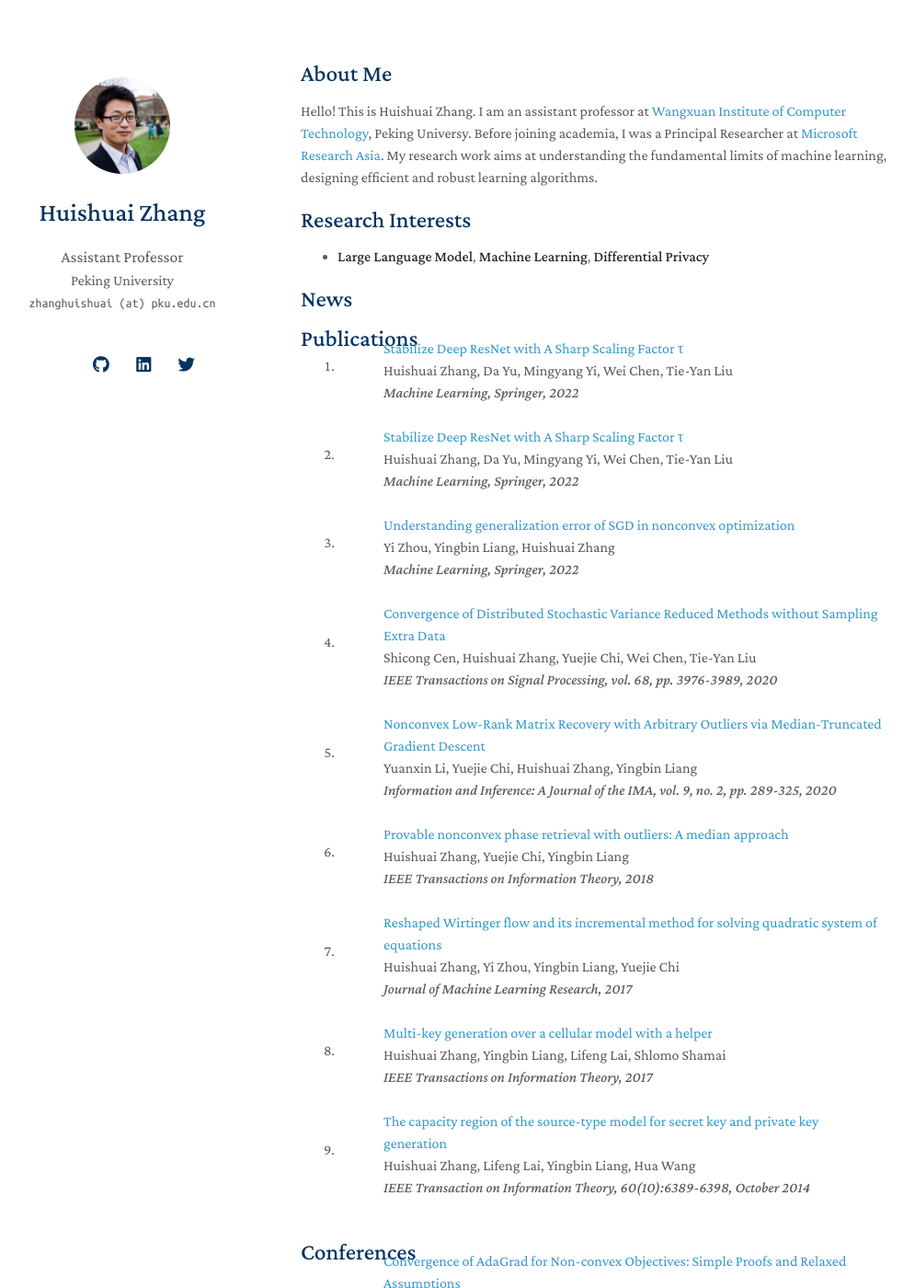
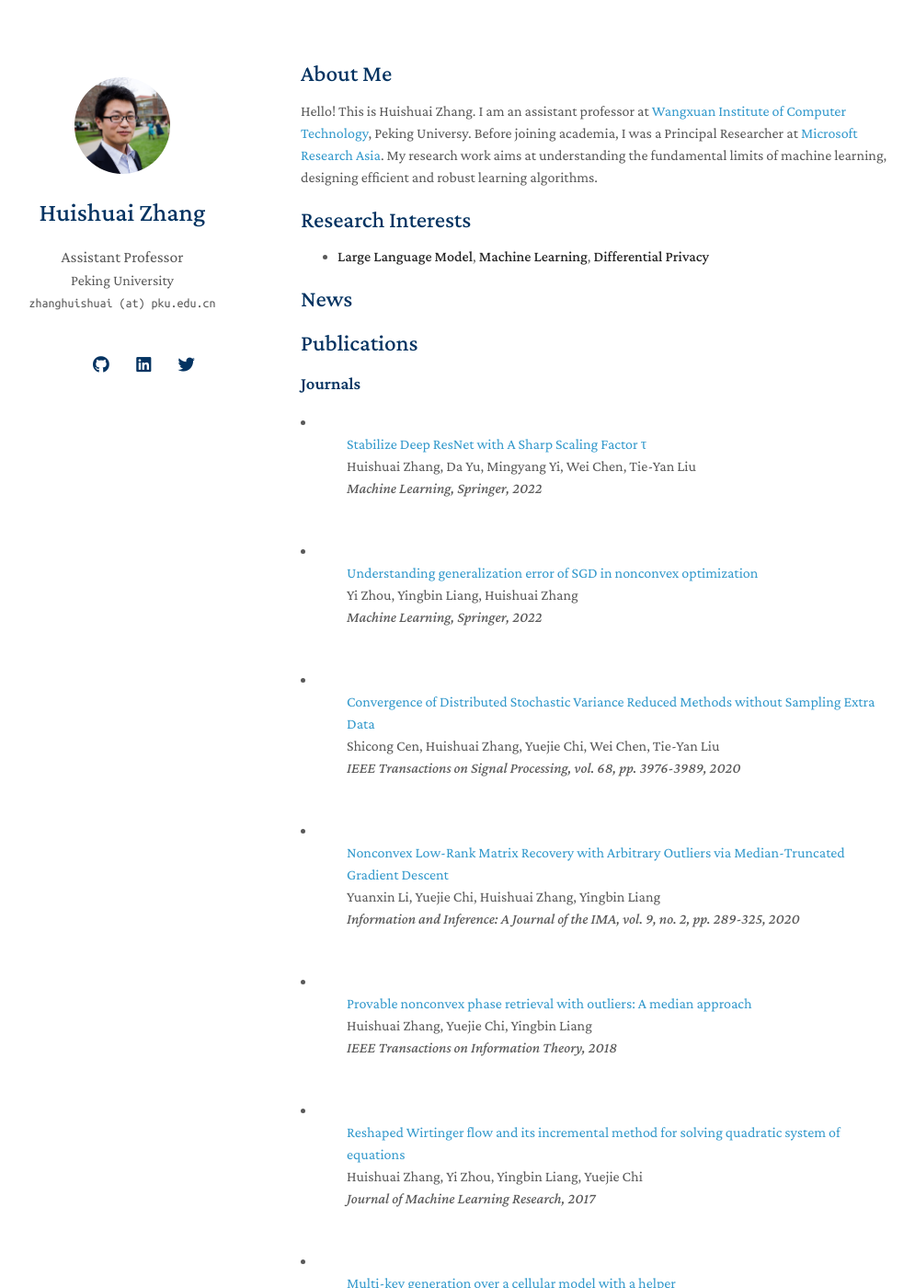
Before and after one commit to huishuai-git/huishuai-git.github.io, a Jekyll site: the page built from index.md, in a window 1280 px wide and 1400 px high. Shown: the whole window at 92% size, without its empty margins (143-1138 px from the left). Built offline with Jekyll 4.4.1, drawn with Linux system fonts in a browser that asks for light colours; nearby versions of some CDN libraries; a style sheet for code colours, icons or effects is not loaded; our own code applies the rules of GitHub Pages for plain Markdown files; some of the changed text lies outside the part shown.

Commit message:
change the format of publications

```diff
--- a/_data/journals.yml
+++ b/_data/journals.yml
@@ -21,11 +21,6 @@ main:
   #   notes: Oral Presentation
   #   image: ./assets/img/teaser_example.png
 
-  - title: "Stabilize Deep ResNet with A Sharp Scaling Factor τ"
-    authors: "Huishuai Zhang, Da Yu, Mingyang Yi, Wei Chen, Tie-Yan Liu"
-    # journal_short: "CCF-B"
-    journal: "Machine Learning, Springer, 2022"
-    # notes: ""
 
   - title: "Stabilize Deep ResNet with A Sharp Scaling Factor τ"
     authors: "Huishuai Zhang, Da Yu, Mingyang Yi, Wei Chen, Tie-Yan Liu"
--- a/_includes/publications.md
+++ b/_includes/publications.md
@@ -1,7 +1,18 @@
-<h2 id="publications" style="margin: 2px 0px -15px;">Publications</h2>
+<!-- <h2 id="publications" style="margin: 2px 0px -15px;">Publications</h2>
 
 <div class="journals">
-<ol class="bibliography">
+<ol class="bibliography"> -->
+
+<h2 id="publications" style="margin: 20px 0px 10px;">Publications</h2> <!-- Adjust the margins as needed -->
+
+<!-- Sub-item "Journals" under "Publications" -->
+<h3 id="journals" style="margin: 10px 0px 10px;">Journals</h3> <!-- Add this line -->
+
+<div class="journals">
+    <ol class="bibliography">
+        <!-- The rest of your code for listing the publications -->
+    </ol>
+</div>
 
 {% for link in site.data.journals.main %}
 
@@ -53,9 +64,18 @@
 </div>
 
 
-<h2 id="conferences" style="margin: 2px 0px -15px;">Conferences</h2>
+<!-- <h2 id="conferences" style="margin: 2px 0px -15px;">Conferences</h2>
 <div class="conferences">
-<ol class="bibliography">
+<ol class="bibliography"> -->
+
+<!-- Sub-item "Journals" under "Publications" -->
+<h3 id="conferences" style="margin: 10px 0px 10px;">Conference Proceedings</h3> <!-- Add this line -->
+
+<div class="conferences">
+    <ol class="bibliography">
+        <!-- The rest of your code for listing the publications -->
+    </ol>
+</div>
 
 {% for link in site.data.conferences.main %}
 
```
